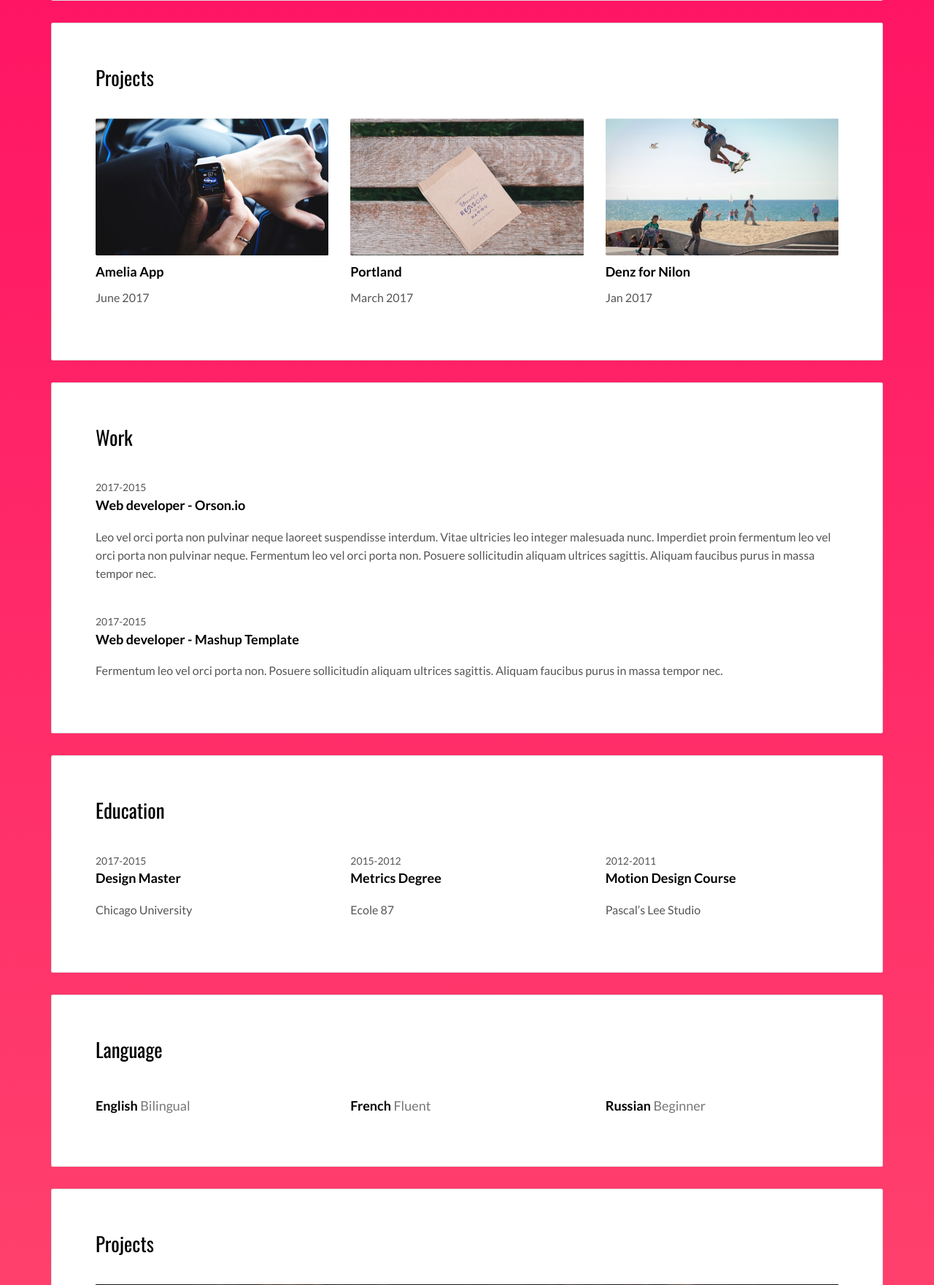
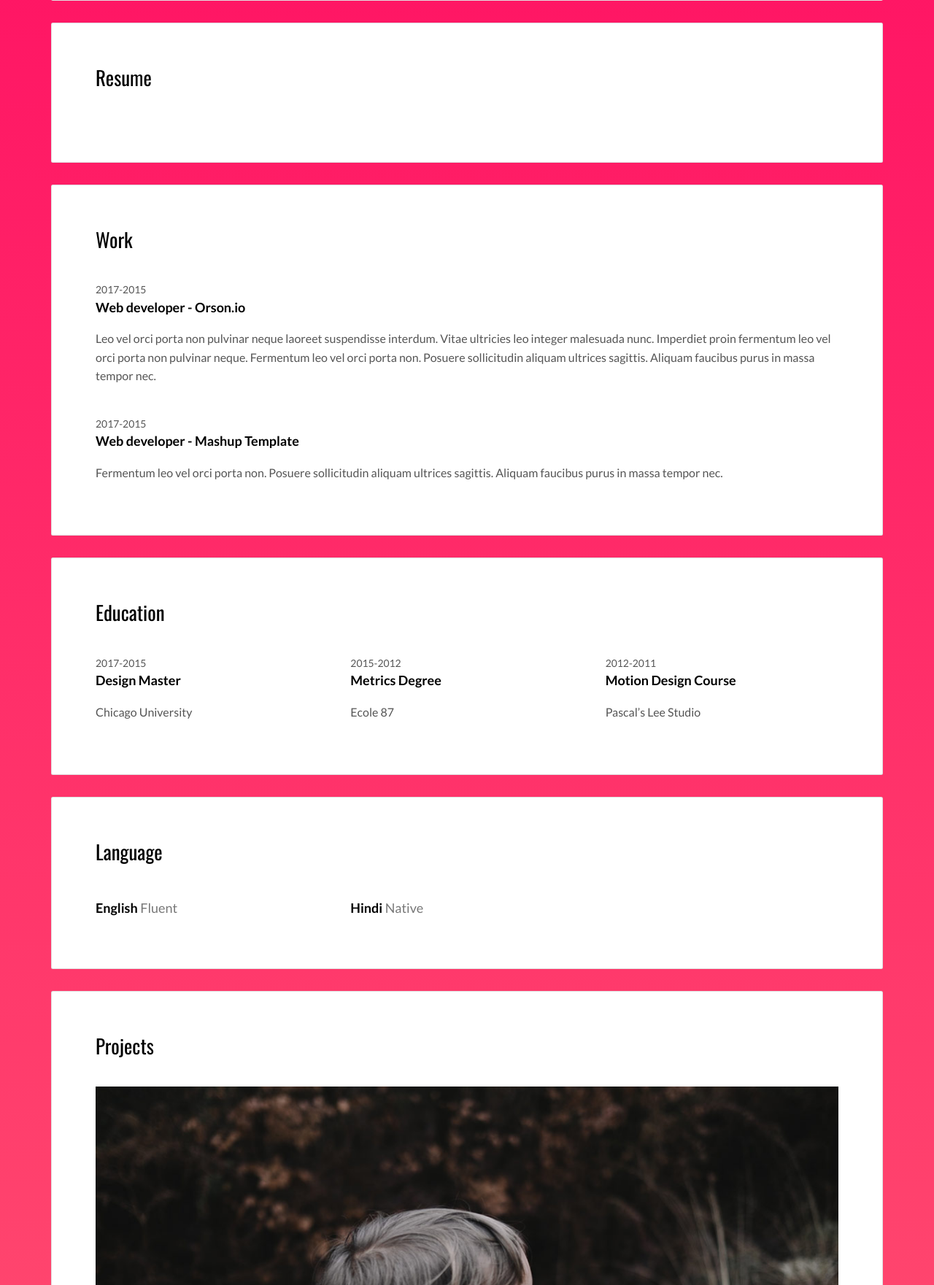
Before and after one commit to imajaytyagi/portfolio, a Flask app: page / in a window 1280 px wide. Shown: the part 857-2618 px from the top of the page at 73% size. Run offline with Flask 2, Linux system fonts and the light colour scheme; some libraries are stand-ins or nearby versions.

Commit message:
replacing sample text

```diff
--- a/requirements.txt
+++ b/requirements.txt
@@ -57,8 +57,6 @@ snowballstemmer==2.0.0
 soupsieve==2.0.1
 tensorboard==2.2.2
 tensorboard-plugin-wit==1.6.0.post3
-tensorflow==2.2.0
-tensorflow-estimator==2.2.0
 termcolor==1.1.0
 toml==0.10.1
 urllib3==1.25.9
--- a/templates/index.html
+++ b/templates/index.html
@@ -13,7 +13,7 @@
   <meta name="msapplication-tap-highlight" content="no">
 
   <link rel="apple-touch-icon" sizes="180x180" href="./static/assets/apple-icon-180x180.png">
-  <link href="./static/assets/icon1.png" rel="icon">
+  <link href="./static/assets/icon.ico" rel="icon">
 
   <title>Portfolio | Ajay Tyagi</title>
 
@@ -41,6 +41,9 @@
           </a> -->
           <a class="fa-icon fa-icon-2x" href="https://www.linkedin.com/in/ajay-tyagi-88bba4161/" title="">
             <i class="fa fa-linkedin"></i>
+          </a>
+          <a class="fa-icon fa-icon-2x" href="https://www.instagram.com/imajaytyagi/" title="">
+            <i class="fa fa-instagram"></i>
           </a>
           <!-- <a class="fa-icon fa-icon-2x" href="https://vimeo.com/" title="">
             <i class="fa fa-vimeo"></i>
@@ -77,23 +80,23 @@
 
           <div class="card">
             <div class="card-block">
-              <h2>Projects</h2>
+              <h2>Resume</h2>
               <div class="row">
-                <div class="col-md-4">
-                  <img src="./static/assets/images/img-02.jpg" class="img-responsive" alt="">
-                  <h3 class="h5">Amelia App</h3>
-                  <p>June 2017</p>
-                </div>
-                <div class="col-md-4">
-                  <img src="./static/assets/images/img-03.jpg" class="img-responsive" alt="">
-                  <h3 class="h5">Portland</h3>
-                  <p>March 2017</p>
-                </div>
-                <div class="col-md-4">
-                  <img src="./static/assets/images/img-04.jpg" class="img-responsive" alt="">
-                  <h3 class="h5">Denz for Nilon</h3>
-                  <p>Jan 2017</p>
-                </div>
+                <!--<div class="col-md-4">-->
+                <!--  <img src="./static/assets/images/img-02.jpg" class="img-responsive" alt="">-->
+                <!--  <h3 class="h5">Amelia App</h3>-->
+                <!--  <p>June 2017</p>-->
+                <!--</div>-->
+                <!--<div class="col-md-4">-->
+                <!--  <img src="./static/assets/images/img-03.jpg" class="img-responsive" alt="">-->
+                <!--  <h3 class="h5">Portland</h3>-->
+                <!--  <p>March 2017</p>-->
+                <!--</div>-->
+                <!--<div class="col-md-4">-->
+                <!--  <img src="./static/assets/images/img-04.jpg" class="img-responsive" alt="">-->
+                <!--  <h3 class="h5">Denz for Nilon</h3>-->
+                <!--  <p>Jan 2017</p>-->
+                <!--</div>-->
               </div>
             </div>
           </div>
@@ -161,19 +164,19 @@
               <div class="row">
                 <div class="col-md-4">
                   <div class="language-experience">
-                    <h3 class="h5">English <small>Bilingual</small></h3>
+                    <h3 class="h5">English <small>Fluent</small></h3>
                   </div>
                 </div>
                 <div class="col-md-4">
                   <div class="language-experience">
-                    <h3 class="h5">French <small>Fluent</small></h3>
+                    <h3 class="h5">Hindi <small>Native</small></h3>
                   </div>
                 </div>
-                <div class="col-md-4">
-                  <div class="language-experience">
-                    <h3 class="h5">Russian <small>Beginner</small></h3>
-                  </div>
-                </div>
+                <!--<div class="col-md-4">-->
+                <!--  <div class="language-experience">-->
+                <!--    <h3 class="h5">Russian <small>Beginner</small></h3>-->
+                <!--  </div>-->
+                <!--</div>-->
               </div>
             </div>
           </div>
@@ -189,14 +192,14 @@
                   <div class="item active">
                     <img src="./static/assets/images/img-05.jpg" class="img-responsive" alt="...">
                     <div class="carousel-caption">
-                      <h3 class="h5">Jules for Bastion</h3>
+                      <h3 class="h5">Password Checker</h3>
                       <p>2017</p>
                     </div>
                   </div>
                   <div class="item">
                     <img src="./static/assets/images/img-06.jpg" class="img-responsive" alt="...">
                     <div class="carousel-caption">
-                      <h3 class="h5">Jules for Bastion</h3>
+                      <h3 class="h5">Billing Software</h3>
                       <p>2017</p>
                     </div>
                   </div>
@@ -204,7 +207,7 @@
                   <div class="item">
                     <img src="./static/assets/images/img-08.jpg" class="img-responsive" alt="...">
                     <div class="carousel-caption">
-                      <h3 class="h5">Jules for Bastion</h3>
+                      <h3 class="h5">Focus ToDo</h3>
                       <p>2017</p>
                     </div>
                   </div>
@@ -225,6 +228,10 @@
             <div class="card-block">
               <h2>Social Network</h2>
               <div class="row">
+                <div class="col-md-3">
+                  <p class="social-buttons"><a href="https://www.facebook.com/imajaytyagi" title=""><span
+                        class="social-round-icon fa-icon"><i class="fa fa-facebook"></i></span>Ajay Tyagi</a></p>
+                </div>
                 <!-- <div class="col-md-3">
                   <p class="social-buttons"><a href="https://twitter.com/" title=""><span
                         class="social-round-icon fa-icon"><i class="fa fa-twitter"></i></span>@David_Folley</a></p>
@@ -232,6 +239,10 @@
                 <div class="col-md-3">
                   <p class="social-buttons"><a href="https://www.linkedin.com/in/ajay-tyagi-88bba4161/" title=""><span
                         class="social-round-icon fa-icon"><i class="fa fa-linkedin"></i></span>Ajay Tyagi</a></p>
+                </div>
+                <div class="col-md-3">
+                  <p class="social-buttons"><a href="https://www.instagram.com/imajaytyagi" title=""><span
+                        class="social-round-icon fa-icon"><i class="fa fa-instagram"></i></span>Ajay Tyagi</a></p>
                 </div>
                 <!-- <div class="col-md-3">
                   <p class="social-buttons"><a href="https://dribbble.com/" title=""><span
--- a/templates/thankyou.html
+++ b/templates/thankyou.html
@@ -13,7 +13,7 @@
     <meta name="msapplication-tap-highlight" content="no">
 
     <link rel="apple-touch-icon" sizes="180x180" href="./static/assets/apple-icon-180x180.png">
-    <link href="./static/assets/icon1.png" rel="icon">
+    <link href="./static/assets/icon.ico" rel="icon">
 
     <title>Portfolio | Ajay Tyagi</title>
 
```
Also changed, not shown: static/assets/icon.ico (added), static/assets/icon1.png (deleted).
